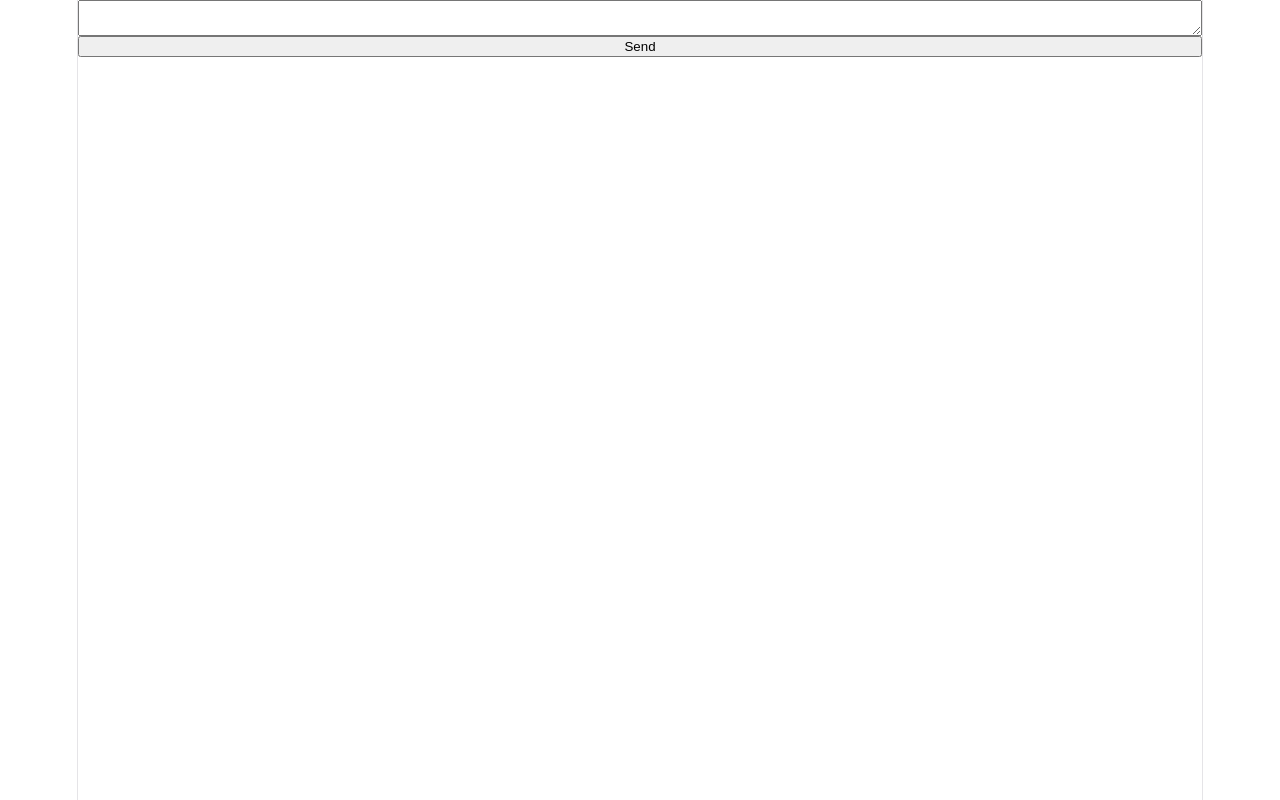
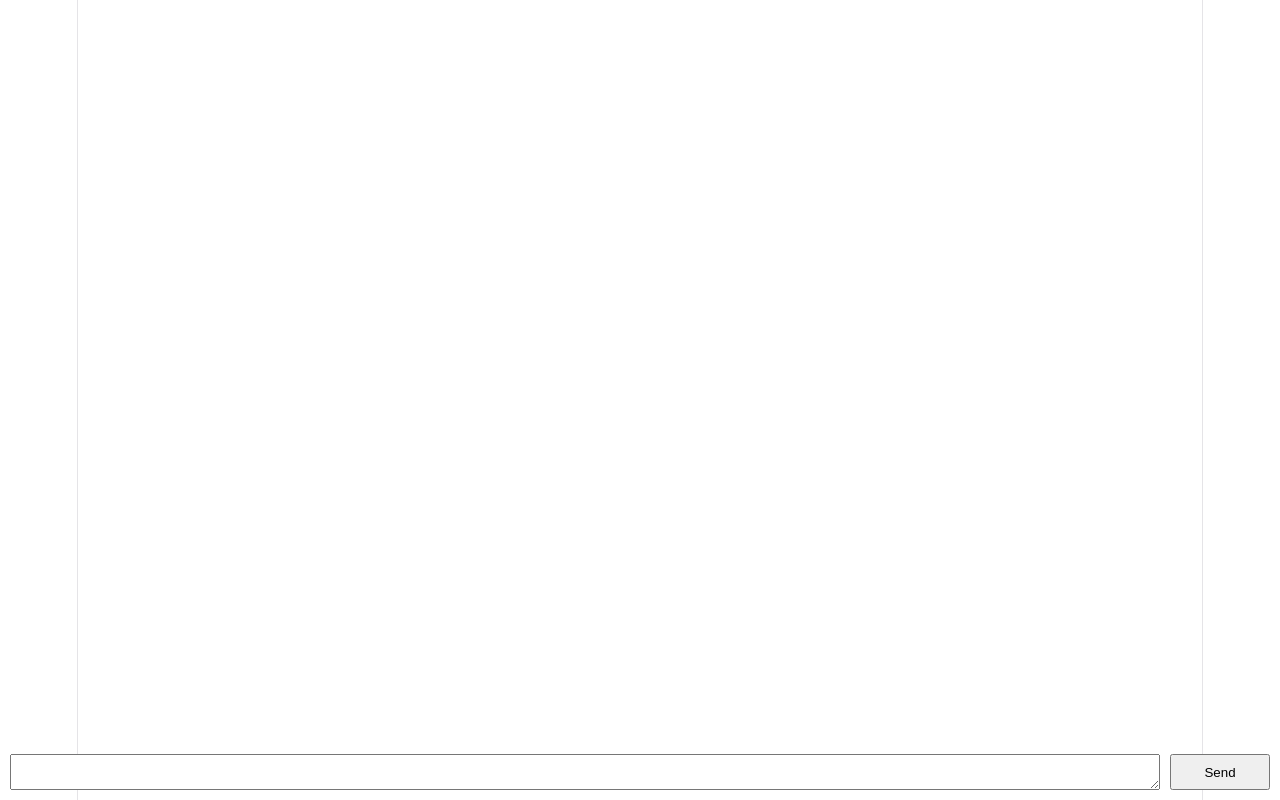
Before and after one commit to samitvishwakarma12/ai-chatbot-platform, a React (Vite) app in the folder my-app/: page / in a window 1280 px wide. Built offline with nearby package versions, Linux system fonts and the light colour scheme.

Commit message:
refactor(ui): Split app into reusable components

```diff
--- a/my-app/src/App.jsx
+++ b/my-app/src/App.jsx
@@ -1,58 +1,17 @@
 import { useState } from "react";
+import PromptBox from "./components/PromptBox";
+import MessageBox from "./components/MessageBox";
 
 function App() {
-  const [prompt, setPrompt] = useState("");
   const [messages, setMessages] = useState([]);
-
-  async function sendPrompt() {
-    console.log("clicked");
-
-    try {
-      const res = await fetch("http://127.0.0.1:8000/generate", {
-        method: "POST",
-        headers: {
-          "Content-Type": "application/json"
-        },
-        body: JSON.stringify({
-          prompt
-        })
-      });
-
-      console.log("status:", res.status);
-
-      const data = await res.json();
-
-      console.log("data:", data);
-
-      setMessages(prev => [
-        ...prev,
-        { role: "user", text: prompt },
-        { role: "assistant", text: data.response }
-      ]);
-
-      setPrompt("");
-    }
-    catch (err) {
-      console.error("fetch failed:", err);
-    }
-  }
 
   return (
     <>
-      {messages.map((msg, index) => (
-        <p key={index}>
-          <strong>{msg.role}:</strong> {msg.text}
-        </p>
-      ))}
-
-      <textarea
-        value={prompt}
-        onChange={(e) => setPrompt(e.target.value)}
+      <PromptBox
+        messages={messages}
+        setMessages={setMessages}
       />
-
-      <button onClick={sendPrompt}>
-        Send
-      </button>
+      <MessageBox messages={messages} />
     </>
   );
 }
--- /dev/null
+++ b/my-app/src/components/MessageBox.jsx
@@ -0,0 +1,13 @@
+function MessageBox({ messages }) {
+  return (
+    <>
+      {messages.map((msg, index) => (
+        <p key={index}>
+          <strong>{msg.role}:</strong> {msg.text}
+        </p>
+      ))}
+    </>
+  );
+}
+
+export default MessageBox;
--- /dev/null
+++ b/my-app/src/components/PromptBox.css
@@ -0,0 +1,21 @@
+.prompt-box {
+    position: fixed;
+    bottom: 0;
+    left: 0;
+    width: 100%;
+
+    display: flex;
+    padding: 10px;
+    box-sizing: border-box;
+    gap: 10px;
+}
+
+.prompt-box textarea {
+    flex: 1;      /* takes remaining space */
+    min-width: 0; /* prevents overflow */
+}
+
+.prompt-box button {
+    width: 100px; /* fixed width */
+    flex-shrink: 0;
+}
--- /dev/null
+++ b/my-app/src/components/PromptBox.jsx
@@ -0,0 +1,45 @@
+import { useState } from "react";
+import "./PromptBox.css"
+
+function PromptBox({ messages, setMessages }) {
+  const [prompt, setPrompt] = useState("");
+
+  async function sendPrompt() {
+    try {
+      const res = await fetch("http://127.0.0.1:8000/generate", {
+        method: "POST",
+        headers: {
+          "Content-Type": "application/json",
+        },
+        body: JSON.stringify({ prompt }),
+      });
+
+      const data = await res.json();
+
+      setMessages((prev) => [
+        ...prev,
+        { role: "user", text: prompt },
+        { role: "assistant", text: data.response },
+      ]);
+
+      setPrompt("");
+    } catch (err) {
+      console.error("fetch failed:", err);
+    }
+  }
+
+  return (
+    <div className="prompt-box">
+      <textarea
+        value={prompt}
+        onChange={(e) => setPrompt(e.target.value)}
+      />
+
+      <button onClick={sendPrompt}>
+        Send
+      </button>
+    </div>
+  );
+}
+
+export default PromptBox;
```
